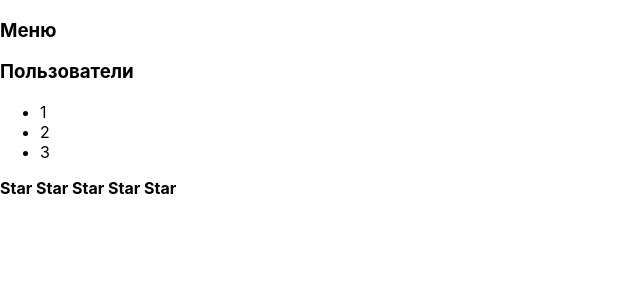
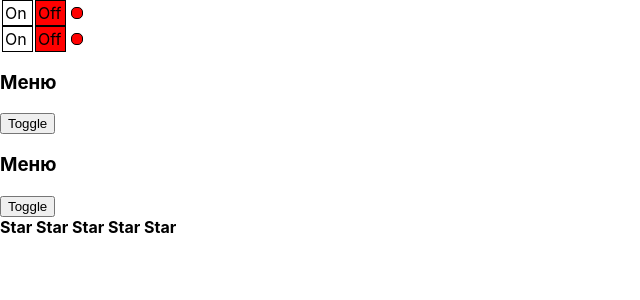
Before and after one commit to Mrleoneed/KABZDA, a React (Create React App) app: page / in a window 1280 px wide. Shown: the top 300 px of the page, without its empty margins (0-640 px from the left). Built offline with nearby package versions, Linux system fonts and the light colour scheme.

Commit message:
Less 06: useState

```diff
--- a/src/App.tsx
+++ b/src/App.tsx
@@ -2,14 +2,21 @@
 import './App.css';
 import Accordion from "./Components/Accordion/Accordion";
 import {Rating} from "./Components/Rating/Rating";
+import {OnOff} from "./Components/OnOff/OnOff";
+import UnControlledAccordion from "./Components/UnControlledAccordion/UnControlledAccordion";
 
 
 function App() {
     console.log('App Rendered')
     return (
         <div>
-            <Accordion titleValue={"Меню"} collapsed={true}/>
-            <Accordion titleValue={"Пользователи"} collapsed={false}/>
+
+            <OnOff/>
+            <OnOff/>
+
+            <UnControlledAccordion titleValue={"Меню"}/>
+            <UnControlledAccordion titleValue={"Меню"} />
+
             <Rating value={5}/>
         </div>
     );
--- /dev/null
+++ b/src/Components/OnOff/OnOff.tsx
@@ -0,0 +1,50 @@
+import React, {useState} from 'react';
+
+
+type PropsType = {
+    // on: boolean
+}
+
+
+export const OnOff = (props: PropsType) => {
+    let [on,setOn] =useState(false)
+
+    const onStyle = {
+        width: '25px',
+        height: '20px',
+        border: '1px solid black',
+        display: 'inline-block',
+        padding: '2px',
+        marginLeft: '2px',
+        backgroundColor: on ? 'green' : 'white'
+    }
+
+    const offStyle = {
+        width: '25px',
+        height: '20px',
+        border: '1px solid black',
+        display: 'inline-block',
+        marginLeft: '2px',
+        padding: '2px',
+        backgroundColor: on ? 'white' : 'red'
+    }
+
+    const indicatorStyle = {
+        width: '10px',
+        height: '10px',
+        borderRadius: '5px',
+        border: '1px solid black',
+        display: 'inline-block',
+        marginLeft: '5px',
+        backgroundColor: on ? 'green' : 'red'
+    }
+
+
+    return (
+        <div>
+            <div style={onStyle} onClick={()=>{setOn(true)}}>On</div>
+            <div style={offStyle} onClick={()=>{setOn(false)}}>Off</div>
+            <div style={indicatorStyle}></div>
+        </div>
+    );
+};
--- /dev/null
+++ b/src/Components/UnControlledAccordion/UnControlledAccordion.tsx
@@ -0,0 +1,48 @@
+import React, {useState} from "react";
+
+type AccordionPropsType = {
+    titleValue: string
+}
+
+type AccordionTitlePropsType = {
+    title: string
+}
+
+
+function UnControlledAccordion(props: AccordionPropsType) {
+let [collapsed,setCollapsed]= useState(true)
+
+
+    return (
+        <div>
+            <AccordionTitle title={props.titleValue}/>
+            <button>Toggle</button>
+            {!collapsed && <AccordionBody/>}
+        </div>
+    )
+}
+
+
+function AccordionTitle(props: AccordionTitlePropsType) {
+
+    return (
+        <>
+            <h3>{props.title}</h3>
+        </>
+    )
+}
+
+function AccordionBody() {
+    console.log('AccordionBody Rendered')
+    return (
+        <>
+            <ul>
+                <li>1</li>
+                <li>2</li>
+                <li>3</li>
+            </ul>
+        </>
+    )
+}
+
+export default UnControlledAccordion
```
